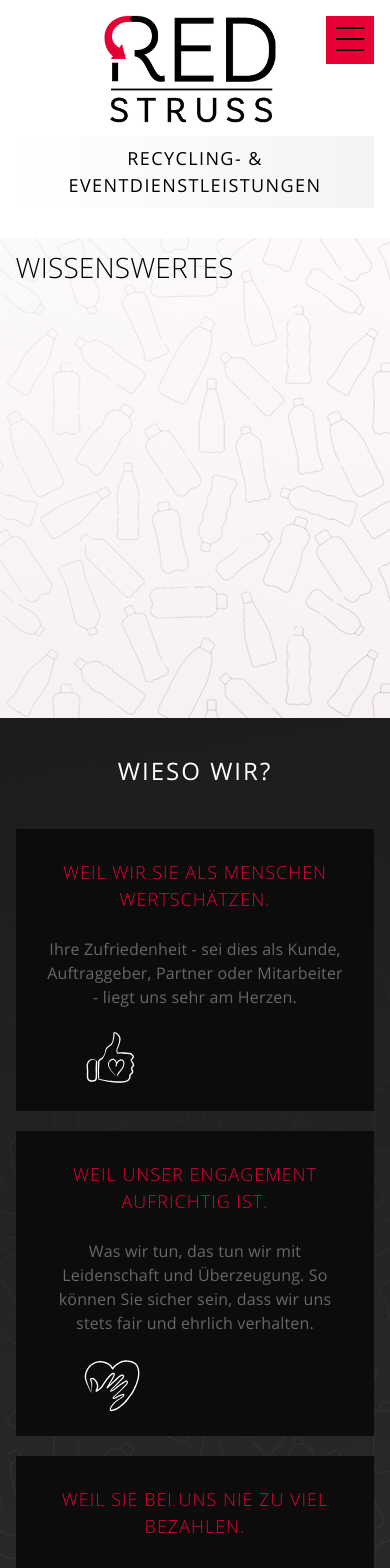
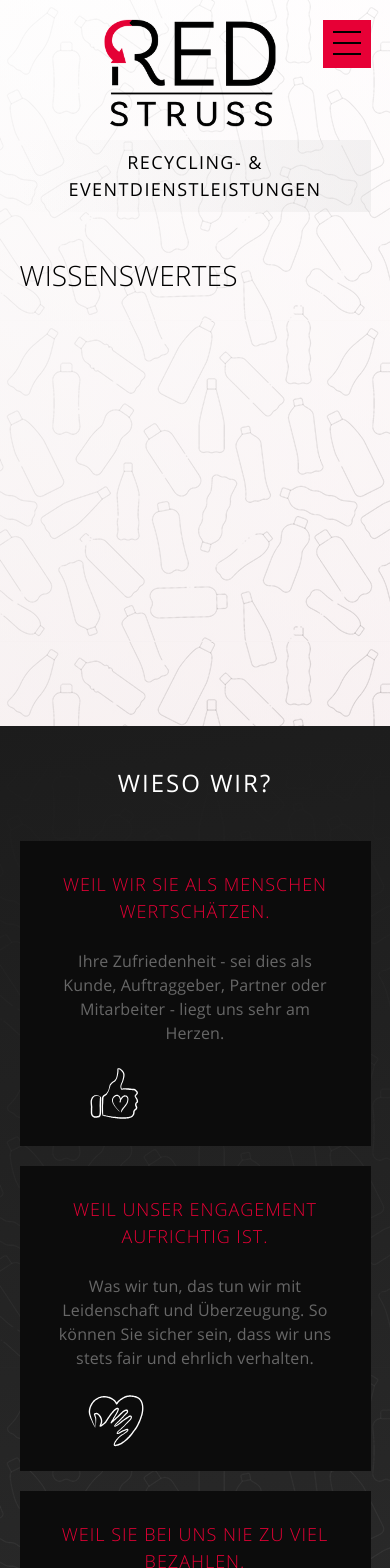
Before and after one commit to weeebr/red-struss, a React (Create React App) app: page /wissenswertes in a window 390 px wide. Shown: the top 1568 px of the page. Built offline with nearby package versions, Linux system fonts and the light colour scheme.

Commit message:
improve whitespaces on mobile

```diff
--- a/src/GlobalStyle.js
+++ b/src/GlobalStyle.js
@@ -142,7 +142,7 @@ const GlobalStyle = createGlobalStyle`
       }
 
       ${breakpoint(device.phone)} {
-        margin: 0 4% 80px 4%;
+        margin: 0 5% 80px 5%;
       }
 
       & > .content {
--- a/src/page-components/Footer.js
+++ b/src/page-components/Footer.js
@@ -37,7 +37,7 @@ const StyledFooter = styled.footer`
     padding: 60px 20px 60px 40px;
 
     ${breakpoint(device.phone)} {
-      padding: 4%;
+      padding: 5%;
     }
 
     .footer-cards {
--- a/src/page-components/Hamburger.js
+++ b/src/page-components/Hamburger.js
@@ -18,8 +18,8 @@ const StyledHamburger = styled.div`
   ${breakpoint(device.phone)} {
     position: fixed;
     top: 0;
-    right: 4%;
-    margin-top: 4%;
+    right: 5%;
+    margin-top: 5%;
   }
 
   &:hover {
--- a/src/page-components/Header.js
+++ b/src/page-components/Header.js
@@ -32,8 +32,7 @@ const StyledHeader = styled.header`
 
   ${breakpoint(device.phone)} {
     margin: 0;
-    padding: 4%;
-    background: white;
+    padding: 5%;
   }
 
   && a {
```
